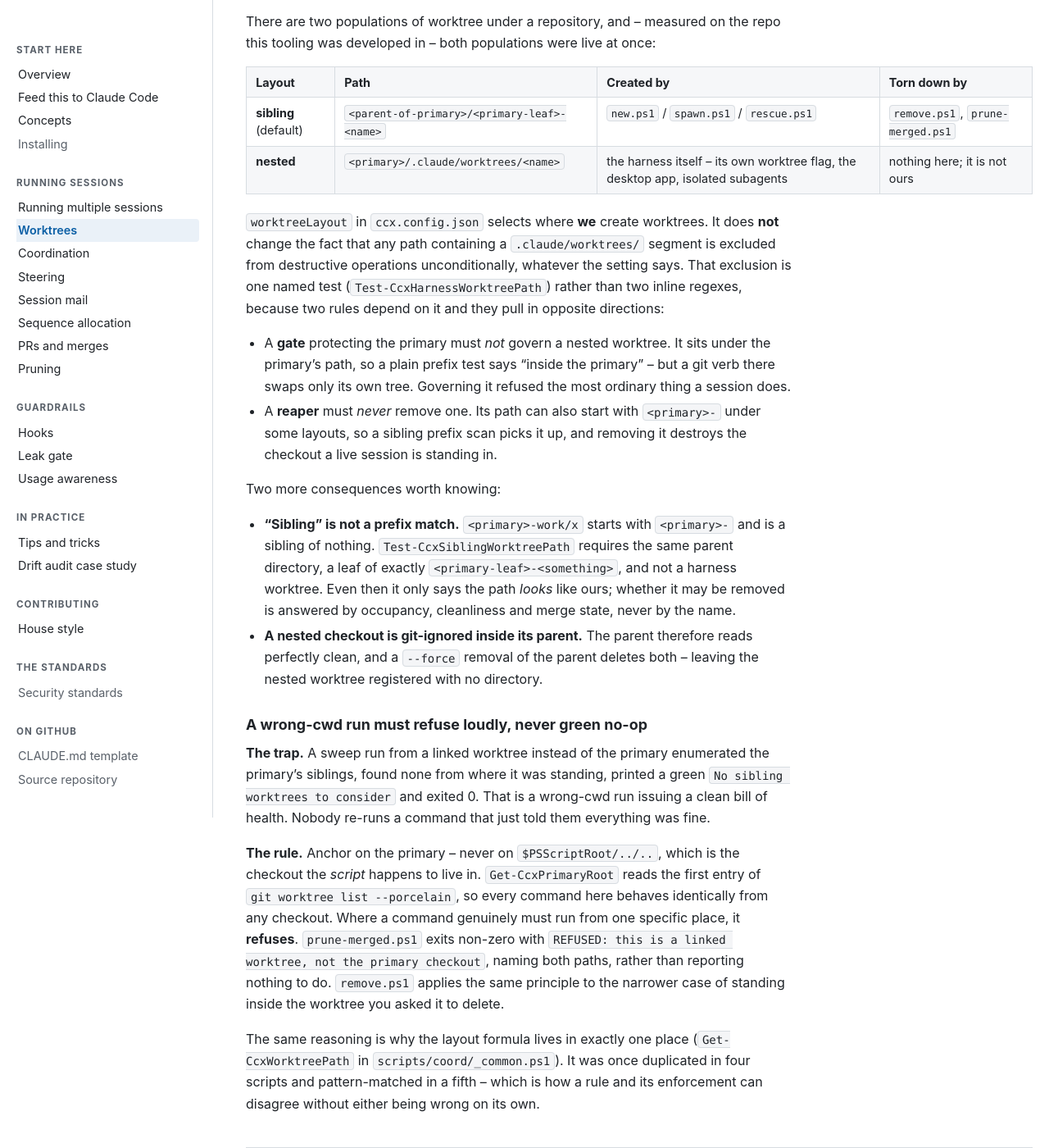
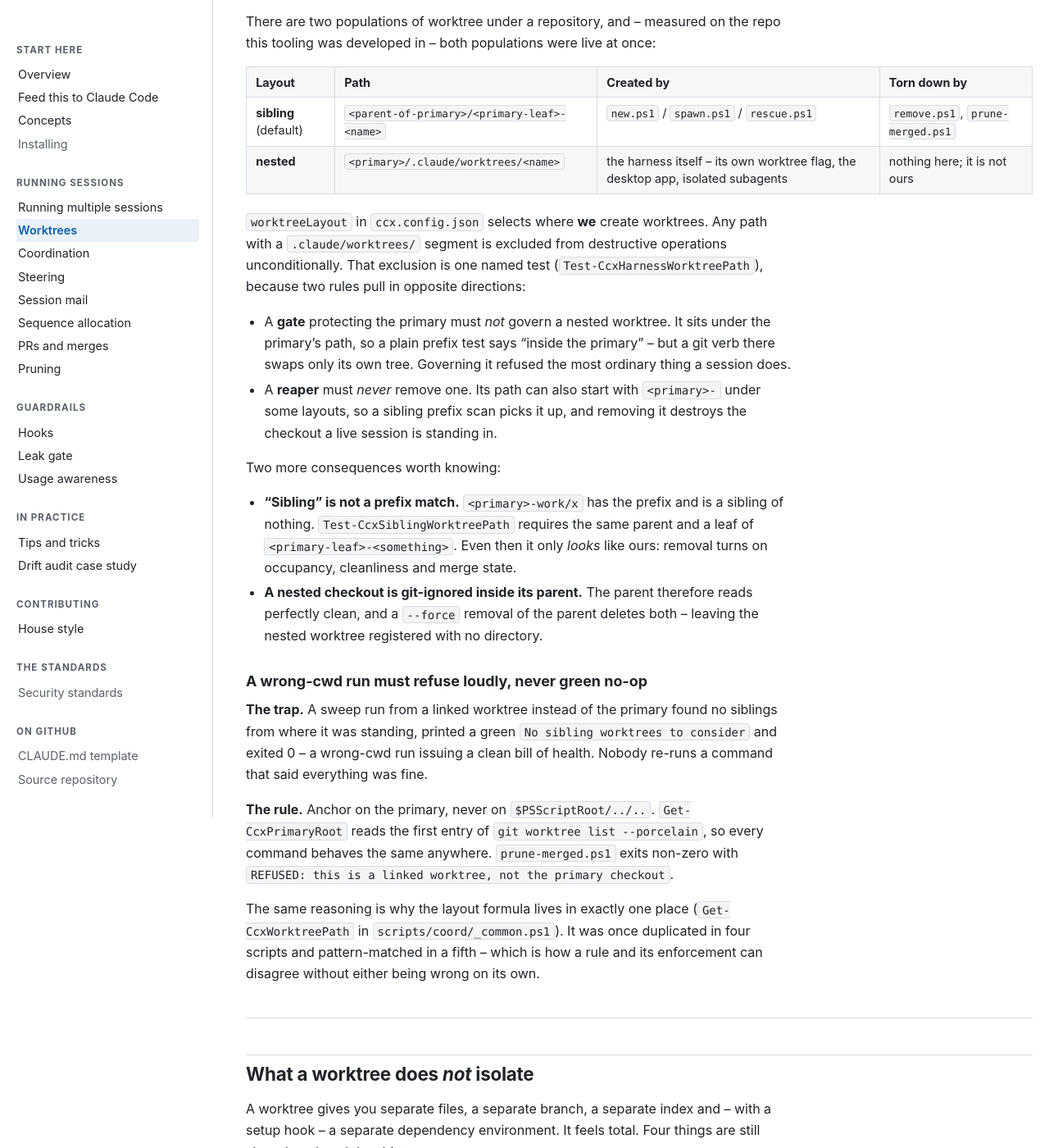
Before and after one commit to wshallwshall/claude-multisession, a Jekyll site: the page built from docs/WORKTREES.md, in a window 1280 px wide and 1400 px high, scrolled down 10414 px. Shown: the whole window at 82% size. Built offline with Jekyll 4.4.1, drawn with Linux system fonts in a browser that asks for light colours; our own code applies the rules of GitHub Pages for plain Markdown files; some of the changed text lies outside the part shown.

Commit message:
Salvage the two agents the session limit killed mid-file
COORDINATION.md and WORKTREES.md were the two fan-out agents that failed. Both
had written real edits before dying, left uncommitted. Audited before keeping:
no conflict markers, no line over 103 characters, net 65 deletions against 45
insertions, and the three blank-line-in-list suspects are all a list correctly
ending before a new paragraph. 144 tests green.

Neither file is finished; both still hold paragraphs over 300.

Co-Authored-By: Claude Opus 5 <noreply@anthropic.com>

```diff
--- a/docs/WORKTREES.md
+++ b/docs/WORKTREES.md
@@ -377,11 +377,10 @@ developed in -- both populations were live at once:
 | **sibling** (default) | `<parent-of-primary>/<primary-leaf>-<name>` | `new.ps1` / `spawn.ps1` / `rescue.ps1` | `remove.ps1`, `prune-merged.ps1` |
 | **nested** | `<primary>/.claude/worktrees/<name>` | the harness itself -- its own worktree flag, the desktop app, isolated subagents | nothing here; it is not ours |
 
-`worktreeLayout` in `ccx.config.json` selects where **we** create worktrees. It does **not** change the
-fact that any path containing a `.claude/worktrees/` segment is excluded from destructive operations
-unconditionally, whatever the setting says. That exclusion is one named test
-(`Test-CcxHarnessWorktreePath`) rather than two inline regexes, because two rules depend on it and
-they pull in opposite directions:
+`worktreeLayout` in `ccx.config.json` selects where **we** create worktrees. Any path with a
+`.claude/worktrees/` segment is excluded from destructive operations unconditionally. That
+exclusion is one named test (`Test-CcxHarnessWorktreePath`), because two rules pull in opposite
+directions:
 
 - A **gate** protecting the primary must *not* govern a nested worktree. It sits under the primary's
   path, so a plain prefix test says "inside the primary" -- but a git verb there swaps only its own
@@ -392,29 +391,24 @@ they pull in opposite directions:
 
 Two more consequences worth knowing:
 
-- **"Sibling" is not a prefix match.** `<primary>-work/x` starts with `<primary>-` and is a sibling of
-  nothing. `Test-CcxSiblingWorktreePath` requires the same parent directory, a leaf of exactly
-  `<primary-leaf>-<something>`, and not a harness worktree. Even then it only says the path *looks*
-  like ours; whether it may be removed is answered by occupancy, cleanliness and merge state, never by
-  the name.
+- **"Sibling" is not a prefix match.** `<primary>-work/x` has the prefix and is a sibling of
+  nothing. `Test-CcxSiblingWorktreePath` requires the same parent and a leaf of
+  `<primary-leaf>-<something>`.
+  Even then it only *looks* like ours: removal turns on occupancy, cleanliness and merge state.
 - **A nested checkout is git-ignored inside its parent.** The parent therefore reads perfectly clean,
   and a `--force` removal of the parent deletes both -- leaving the nested worktree registered with no
   directory.
 
 ### A wrong-cwd run must refuse loudly, never green no-op
 
-**The trap.** A sweep run from a linked worktree instead of the primary enumerated the primary's
-siblings, found none from where it was standing, printed a green `No sibling worktrees to consider`
-and exited 0. That is a wrong-cwd run issuing a clean bill of health. Nobody re-runs a command that
-just told them everything was fine.
+**The trap.** A sweep run from a linked worktree instead of the primary found no siblings from where
+it was standing, printed a green `No sibling worktrees to consider` and exited 0 -- a wrong-cwd run
+issuing a clean bill of health. Nobody re-runs a command that said everything was fine.
 
-**The rule.** Anchor on the primary -- never on `$PSScriptRoot/../..`, which is the checkout the
-*script* happens to live in. `Get-CcxPrimaryRoot` reads the first entry of
-`git worktree list --porcelain`, so every command here behaves identically from any checkout. Where a
-command genuinely must run from one specific place, it **refuses**. `prune-merged.ps1` exits
-non-zero with `REFUSED: this is a linked worktree, not the primary checkout`, naming both paths,
-rather than reporting nothing to do. `remove.ps1` applies the same principle to the narrower case of
-standing inside the worktree you asked it to delete.
+**The rule.** Anchor on the primary, never on `$PSScriptRoot/../..`. `Get-CcxPrimaryRoot` reads the
+first entry of `git worktree list --porcelain`, so every command behaves the same anywhere.
+`prune-merged.ps1` exits non-zero with
+`REFUSED: this is a linked worktree, not the primary checkout`.
 
 The same reasoning is why the layout formula lives in exactly one place
 (`Get-CcxWorktreePath` in `scripts/coord/_common.ps1`). It was once duplicated in four scripts and
@@ -442,16 +436,13 @@ separate dependency environment. It feels total. Four things are still shared, a
 - **PowerShell 7, Windows-first.** The scripts are `#Requires -Version 7.3` and were exercised on
   Windows. `$env:USERPROFILE` is Windows-only, so every home-directory lookup here uses the
   null-safe idiom that falls back to the .NET accessor -- but Windows remains the tested platform.
-- **Path comparison folds case only where the filesystem does.** On Windows and macOS paths are
-  lower-cased before comparison; on a case-sensitive filesystem they are not, because there
-  `/x/Primary` and `/x/primary` really are two directories. The folded form is for **comparison
-  only** -- never pass it to git, to the filesystem, or into a message a human reads. This has already
-  cost one silent gate failure on Linux CI, where a lower-cased path was handed to `git -C`, git
-  failed, and the rule fell through to its allow path.
-- **The harness's session record format is a vendor contract.** The liveness fence that stops the
-  reaper touching an occupied worktree reads per-session records the harness writes. That schema can
-  change under you without notice. If it does, the fence reports itself unavailable and nothing is
-  pruned, which is the intended direction of failure but is still an outage of the signal.
+- **Paths fold case on Windows and macOS, not on a case-sensitive filesystem.** Use the folded form
+  for **comparison only**, never for git, the filesystem, or a human. One silent gate failure on
+  Linux CI: a lower-cased path went to `git -C`, git failed, and the rule fell through to allow.
+- **The harness's session record format is a vendor contract.** The liveness fence behind the reaper
+  reads per-session records the harness writes; that schema can change without notice. The fence
+  then reports itself unavailable and nothing is pruned -- the intended failure direction, and an
+  outage.
 - **Session listings do not see every session kind.** Sessions relocated into a worktree file their
   transcript under a different key and drop out of the list of the window they were born in.
   `sessions.ps1` is how you find them, and `-Rehome` is how you put one back.
```
Also changed, not shown: docs/COORDINATION.md (+23 -34 lines).
